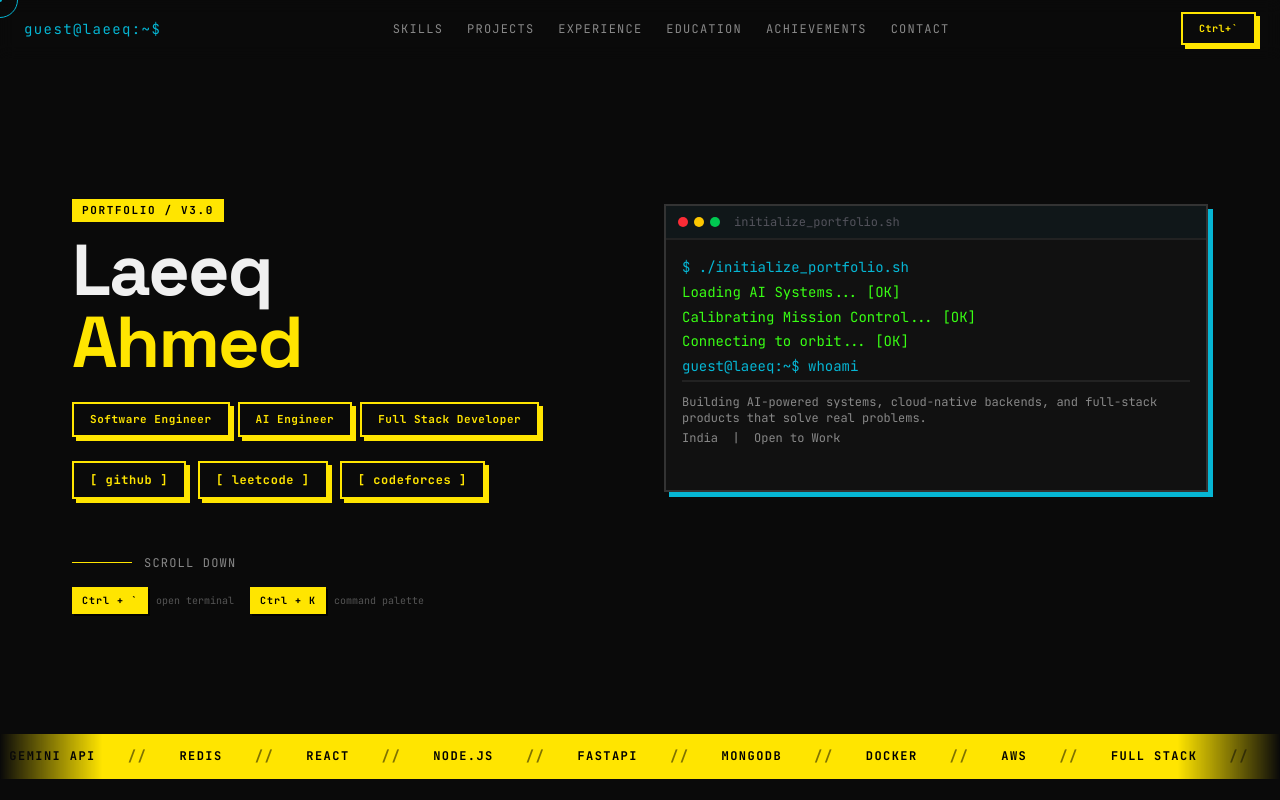
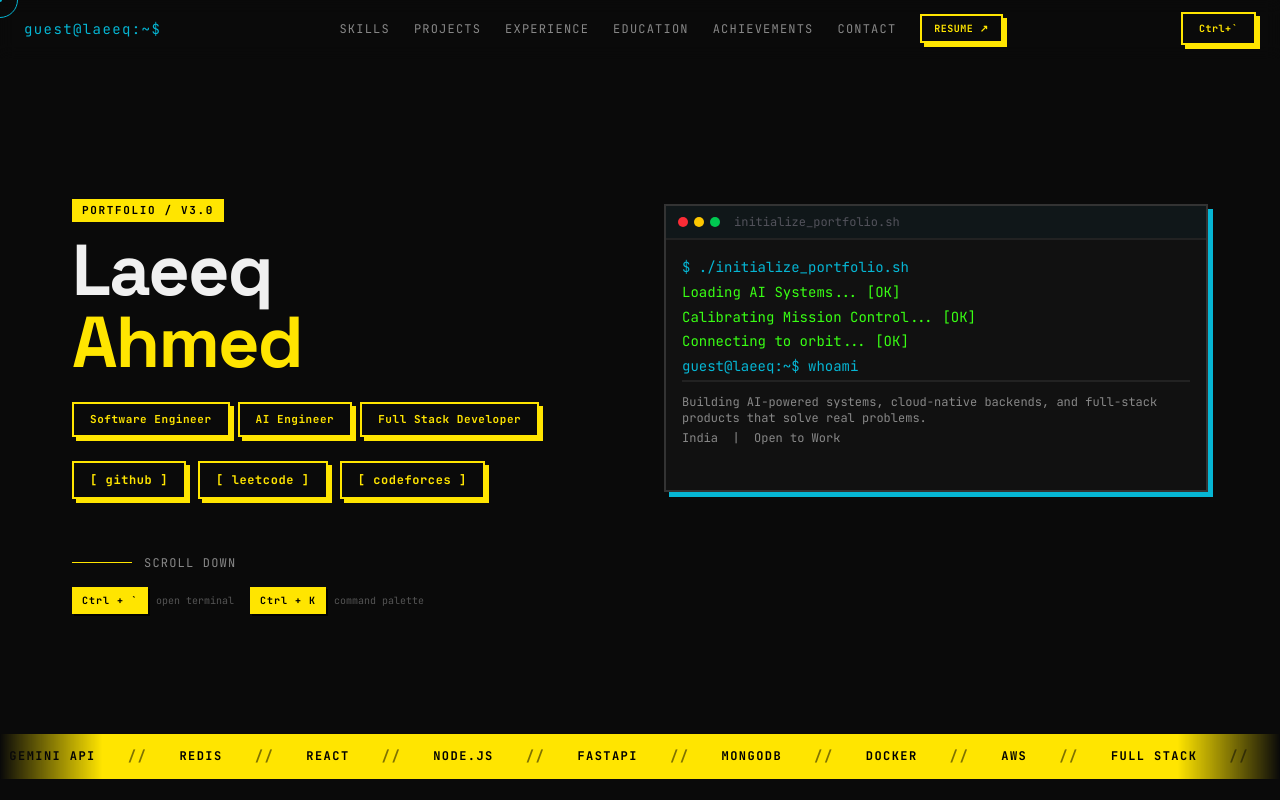
Before and after one commit to laeeq-ahmd/portfolio, a Next.js app: page / in a window 1280 px wide. Shown: the top 800 px of the page. Built offline with nearby package versions, Linux system fonts and the light colour scheme.

Commit message:
feat: add resume to navbar

```diff
--- a/components/layout/Navbar.tsx
+++ b/components/layout/Navbar.tsx
@@ -11,6 +11,8 @@ const navLinks = [
   { label: "ACHIEVEMENTS", href: "#achievements" },
   { label: "CONTACT", href: "#contact" },
 ];
+
+const RESUME_URL = "/resume.pdf";
 
 export default function Navbar() {
   const [scrolled, setScrolled] = useState(false);
@@ -92,7 +94,17 @@ export default function Navbar() {
                   {link.label}
                 </button>
               ))}
-            </div>
+              {/* Resume button */}
+            <a
+              href={RESUME_URL}
+              target="_blank"
+              rel="noopener noreferrer"
+              className="nb-btn"
+              style={{ fontFamily: "JetBrains Mono, monospace", fontSize: "10px", padding: "5px 12px" }}
+            >
+              RESUME ↗
+            </a>
+          </div>
 
             {/* Terminal hint */}
             <span
```
